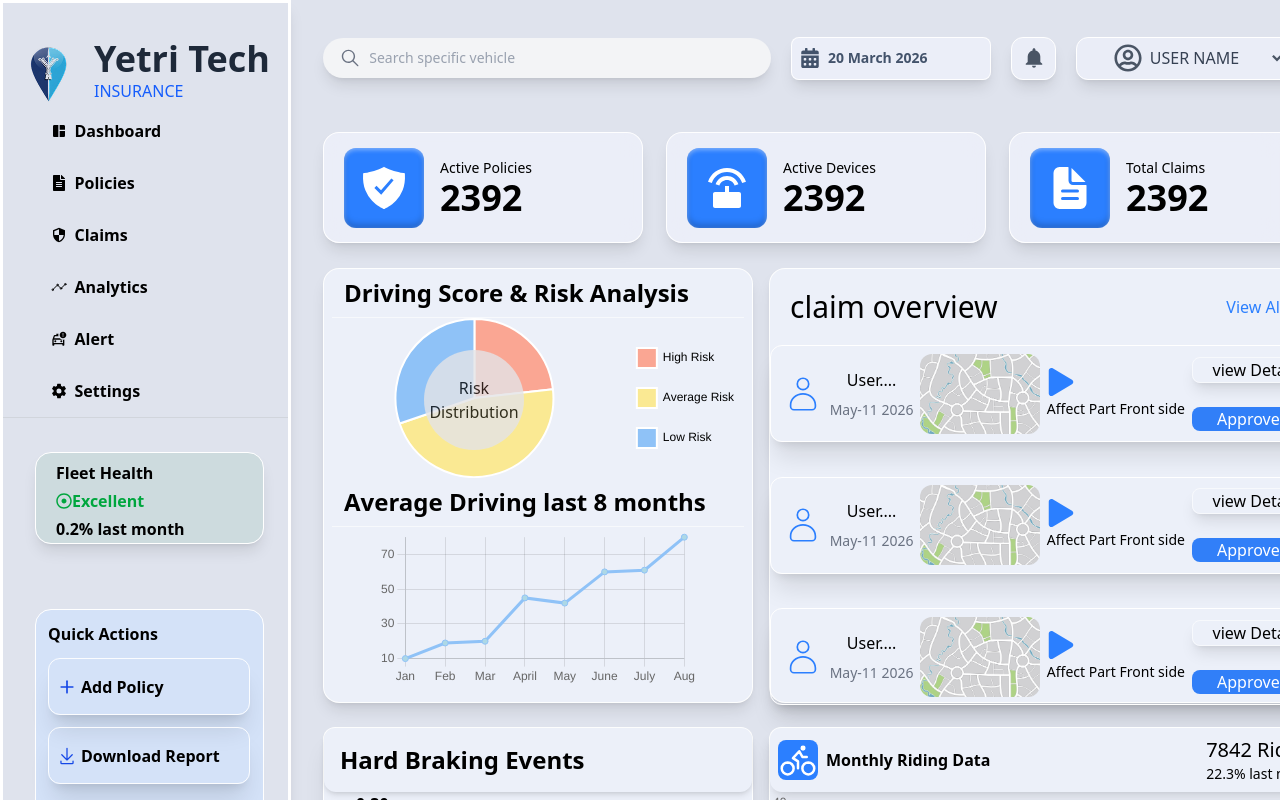
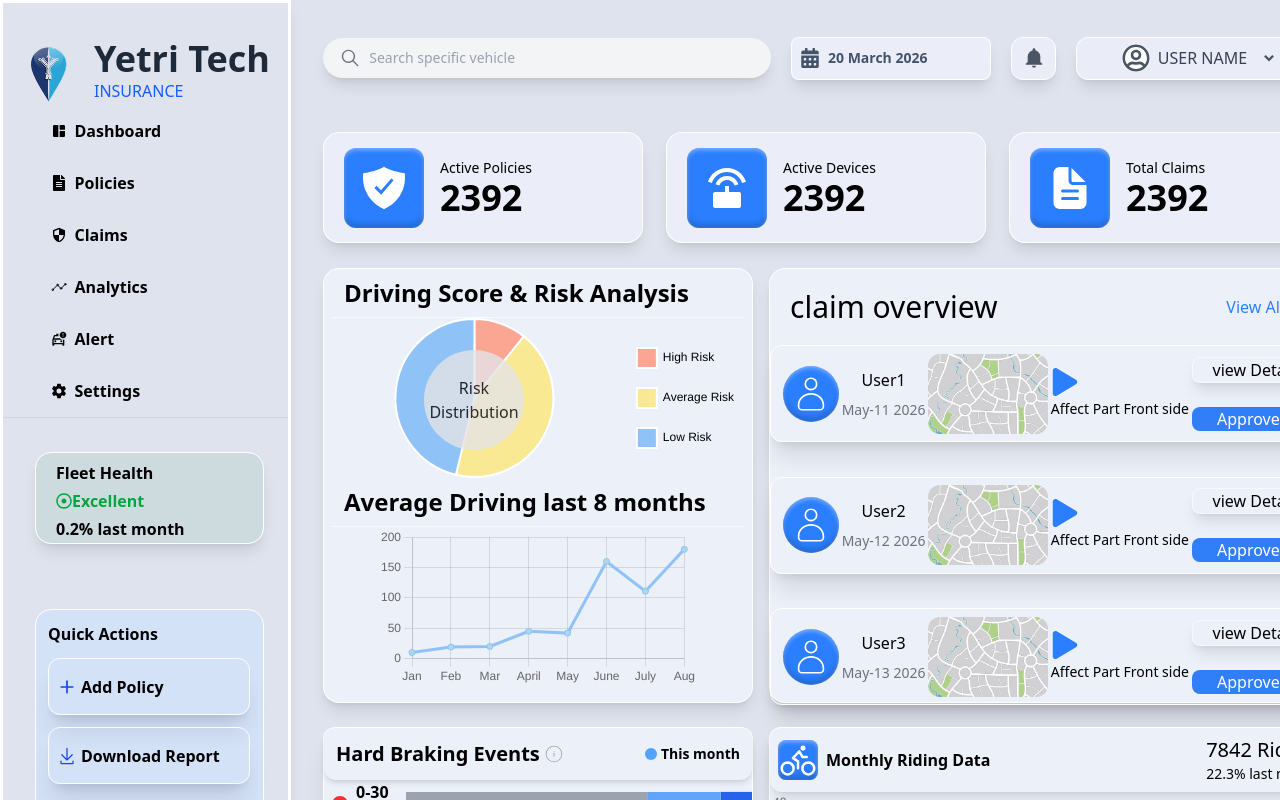
Before and after one commit to blackbuckgroupoftechnology/Ourpage, a Next.js app: page / in a window 1280 px wide. Shown: the top 800 px of the page. Built offline with nearby package versions, Linux system fonts and the light colour scheme.

Commit message:
simple update

```diff
--- a/components/ClaimOverview.tsx
+++ b/components/ClaimOverview.tsx
@@ -8,6 +8,17 @@
 import { CiUser } from "react-icons/ci";
 import { FaPlay } from "react-icons/fa";
 
+const data = [
+    {   user: "User1",
+        date: "May-11 2026",
+    },
+    {   user: "User2",
+        date: "May-12 2026",
+    },
+    {   user: "User3",
+        date: "May-13 2026",
+    },
+]
 
 const ClaimOverview = () => {
     return (
@@ -19,13 +30,15 @@
                 </div>
             </div>
             <div className='h-[360px] flex flex-col justify-between'>
-                {[1, 2, 3].map((item, index) => {
+                {data.map((item, index) => {
                     return (
                         <div key={index} className='rounded-xl border border-white shadow-xl h-[97px] p-3 flex justify-between items-center'>
-                            <CiUser className='text-blue-500 w-10 h-10' />
+                            <div className='bg-blue-500 text-white rounded-full w-14 h-14 flex justify-center items-center shadow-[inset_0_2px_4px_rgba(255,255,255,0.4),inset_0_-4px_6px_rgba(0,0,0,0.2)]'>
+                            <CiUser className='w-10 h-10' />
+                            </div>
                             <div className=' flex flex-col gap-2 items-center justify-center'>
-                                <h1>User....</h1>
-                                <h1 className=' text-gray-500 text-sm'>May-11 2026</h1>
+                                <h1>{item.user}</h1>
+                                <h1 className=' text-gray-500 text-sm'>{item.date}</h1>
                             </div>
                             <div>
                                 <Image src={map} alt="map" className=' border-black rounded-xl w-30 h-20 object-cover' />
--- a/components/DriverScoreCard.tsx
+++ b/components/DriverScoreCard.tsx
@@ -27,7 +27,7 @@
 const PieData = {
   labels: ["High Risk", "Average Risk", "Low Risk"],
   datasets: [{
-    data: [10, 20, 13],
+    data: [10, 40, 43],
     backgroundColor: ["#faa693", "#fae993", "#8fc2f7"],
   },
   ],
@@ -56,7 +56,7 @@
   datasets: [
     {
       label: "Sales",
-      data: [10, 19, 20, 45, 42, 60, 61, 80],
+      data: [10, 19, 20, 45, 42, 160, 111, 180],
       borderColor: "#8fc2f7",
       backgroundColor: "lightblue",
     },
--- a/components/HardBraking.tsx
+++ b/components/HardBraking.tsx
@@ -1,6 +1,7 @@
 "use client";
 import React from "react";
 import { VscDebugBreakpointConditional } from "react-icons/vsc";
+import { CiCircleInfo } from "react-icons/ci";
 
 import {
   Chart as ChartJS,
@@ -109,9 +110,19 @@
     <div className="mr-4 w-full shadow-xl max-w-[430px] h-auto border border-[#FFFFFFE8] bg-[#ECF0F9] rounded-xl ">
 
       {/* Title */}
-      <div className="shadow-md rounded-xl p-3 font-semibold text-xl md:text-2xl p-4">
-        Hard Braking Events
+      <div className="shadow-md rounded-xl p-3 font-semibold flex justify-between items-center text-xl md:text-xl p-3">
+        <div className="flex items-center gap-1">
+          Hard Braking Events
+
+          <CiCircleInfo className="text-gray-400" />
+        </div>
+        <div className=" flex items-center gap-1 text-sm">
+          <div className="w-3  h-3 bg-blue-400 rounded-full"></div>
+          This month
+        </div>
+
       </div>
+
 
       {/* Data Rows */}
       <div className=" ">
--- a/components/MonthlyData.tsx
+++ b/components/MonthlyData.tsx
@@ -1,6 +1,7 @@
 "use client"
 import React from 'react'
 import { IoBicycleOutline } from "react-icons/io5";
+
 
 import {
   Chart as ChartJS,
@@ -39,7 +40,7 @@
         <div className='w-[560px] h-[230px] border-[#FFFFFFE8] bg-[#ECF0F9] rounded-xl shadow-lg border'>
             <div className='flex shadow-lg rounded-xl p-2 justify-between items-center '>
                 <div className=' gap-2 flex items-center'>
-                    <div className='bg-blue-500 rounded-lg'>
+                    <div className='bg-blue-500 shadow-[inset_0_2px_4px_rgba(255,255,255,0.4),inset_0_-4px_6px_rgba(0,0,0,0.2)] rounded-lg'>
                         <IoBicycleOutline className='text-white w-10 h-10' />
                     </div>
 
--- a/components/Navbar.tsx
+++ b/components/Navbar.tsx
@@ -30,16 +30,16 @@
         <span className='text-sm text-[#43536B]'>20 March 2026</span>
       </motion.div>
 
-      <div className=' w-[45px] h-[43px] rounded-xl border shadow-lg border-white rounded-xl bg-[#EEF1FACC] flex justify-center items-center'>
+      <div className=' w-[45px] h-[43px] rounded-xl border shadow-lg border-white rounded-xl bg-[#EEF1FACC] flex justify-center items-center hover:cursor-pointer'>
         <IoMdNotifications className="w-6 h-6 text-gray-600 cursor-pointer hover:text-gray-800 transition-colors duration-300" />
       </div>
 
       <div className="px-2 w-[253px] h-[43px] shadow-lg  border border-white rounded-xl bg-[#EEF1FACC] flex  justify-center items-center gap-6 hover:cursor-pointer">
         <motion.div className="flex items-center gap-2 cursor-pointer hover:underline">
-          <FaRegUserCircle className="w-7 h-7 text-gray-600" />
+          <FaRegUserCircle className="w-7 h-7 bg-white rounded-full text-gray-600" />
           <div className="font-medium text-gray-700">USER NAME</div>
+        <RiArrowDropDownLine className="w-7 h-7 text-gray-600 cursor-pointer hover:text-gray-800 transition-colors duration-300" />
         </motion.div>
-        <RiArrowDropDownLine className="w-7 h-7 text-gray-600 cursor-pointer hover:text-gray-800 transition-colors duration-300" />
       </div>
 
     </nav>
```
